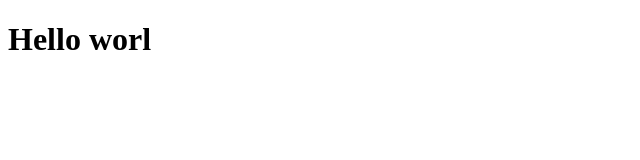
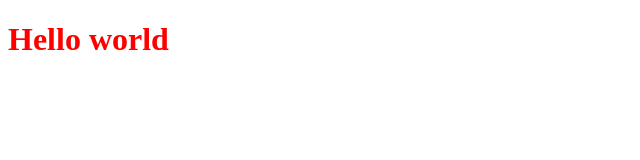
Before and after one commit to thatdevguy1/branch-lesson, a plain HTML site: page index.html in a window 1280 px wide. Shown: the whole page, without its empty margins (0-640 px from the left). Drawn offline with Linux system fonts and the light colour scheme.

Commit message:
styled h1

```diff
--- a/index.html
+++ b/index.html
@@ -4,8 +4,9 @@
     <meta charset="UTF-8" />
     <meta name="viewport" content="width=device-width, initial-scale=1.0" />
     <title>Document</title>
+    <link rel="stylesheet" href="style.css" />
   </head>
   <body>
-    <h1>Hello worl</h1>
+    <h1>Hello world</h1>
   </body>
 </html>
--- /dev/null
+++ b/style.css
@@ -0,0 +1,3 @@
+h1 {
+  color: red;
+}
```
